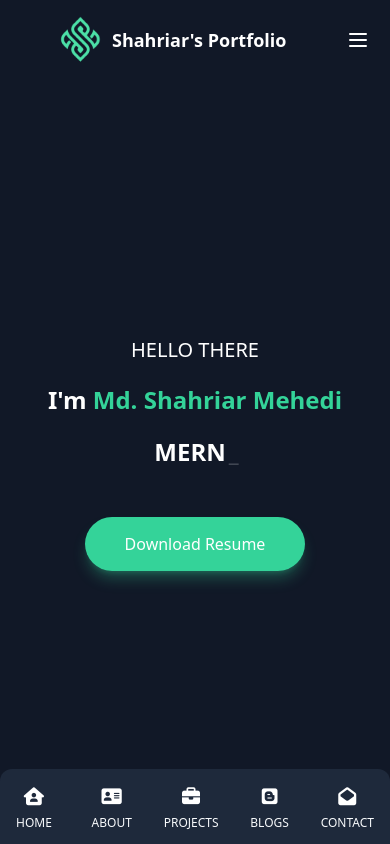
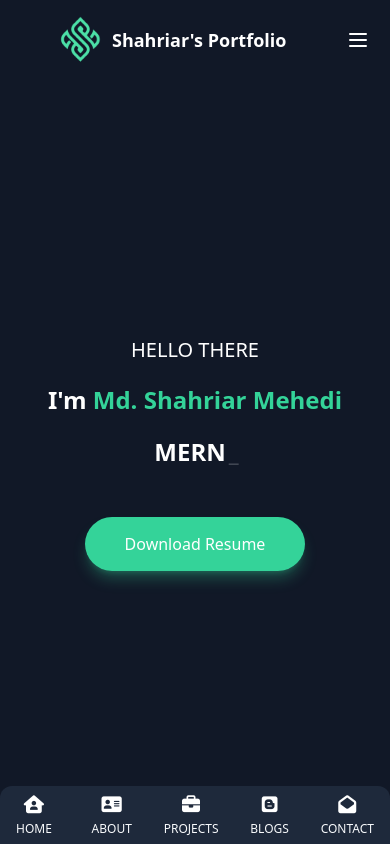
Before and after one commit to shahriarmehedi/portfolio-new-client, a React (Create React App) app: page / in a window 390 px wide. Shown: the top 844 px of the page. Built offline with nearby package versions, Linux system fonts and the light colour scheme.

Commit message:
mobile menu revised 2

```diff
--- a/src/components/shared/MobileMenu.jsx
+++ b/src/components/shared/MobileMenu.jsx
@@ -4,12 +4,12 @@ import AnchorLink from 'react-anchor-link-smooth-scroll';
 const MobileMenu = () => {
     return (
         <div className='bg-gray-900 w-full sticky bottom-0 md:hidden overflow-hidden'>
-            <div className='text-sm h-[75px] rounded-tl-xl rounded-tr-xl bg-slate-800 flex justify-between text-white '>
+            <div className='text-sm h-[58px] rounded-tl-xl rounded-tr-xl bg-slate-800 flex justify-between text-white '>
                 <div>
                     <AnchorLink href="#home">
                         <div className='px-4 h-full cursor-pointer hover:bg-emerald-400 flex justify-center flex-col'>
                             <i class="fas fa-house-user text-lg"></i>
-                            <button className='text-xs pt-1 text-slate-50'>HOME</button>
+                            <button className='text-xs py-[2px] text-slate-50'>HOME</button>
                         </div>
                     </AnchorLink>
                 </div>
@@ -19,7 +19,7 @@ const MobileMenu = () => {
                     <AnchorLink href="#about">
                         <div className='px-3 h-full cursor-pointer hover:bg-emerald-400 flex justify-center flex-col'>
                             <i class="fas fa-address-card text-lg"></i>
-                            <button className='text-xs pt-1 text-slate-50'>ABOUT</button>
+                            <button className='text-xs py-[2px] text-slate-50'>ABOUT</button>
                         </div>
                     </AnchorLink>
                 </div>
@@ -29,7 +29,7 @@ const MobileMenu = () => {
                     <AnchorLink href="#projects">
                         <div className='px-2 h-full cursor-pointer hover:bg-emerald-400 flex justify-center flex-col'>
                             <i class="fas fa-briefcase text-lg"></i>
-                            <button className='text-xs pt-1 text-slate-50'>PROJECTS</button>
+                            <button className='text-xs py-[2px] text-slate-50'>PROJECTS</button>
                         </div>
                     </AnchorLink>
                 </div>
@@ -39,7 +39,7 @@ const MobileMenu = () => {
                     <AnchorLink href="#blogs">
                         <div className='px-3 h-full cursor-pointer hover:bg-emerald-400 flex justify-center flex-col'>
                             <i class="fab fa-blogger text-lg"></i>
-                            <button className='text-xs pt-1 text-slate-50'>BLOGS</button>
+                            <button className='text-xs py-[2px] text-slate-50'>BLOGS</button>
                         </div>
                     </AnchorLink>
                 </div>
@@ -49,7 +49,7 @@ const MobileMenu = () => {
                     <AnchorLink href="#contact">
                         <div className='pl-2 pr-4 h-full cursor-pointer hover:bg-emerald-400 flex justify-center flex-col'>
                             <i class="fas fa-envelope-open text-lg"></i>
-                            <button className='text-xs pt-1 text-slate-50'>CONTACT</button>
+                            <button className='text-xs py-[2px] text-slate-50'>CONTACT</button>
                         </div>
                     </AnchorLink>
                 </div>
```
Also changed, not shown: 1 other file (tests, documents, lock files or other folders).
